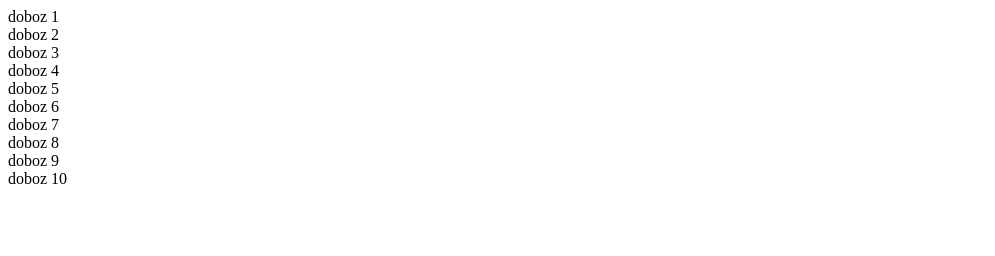
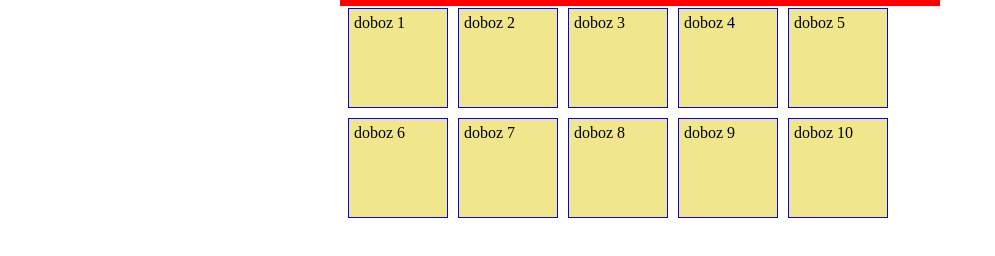
Before and after one commit to KisNorbi1985/20230329float-and-clearfloat, a plain HTML site: page index.html in a window 1280 px wide. Shown: the whole page, without its empty margins (0-995 px from the left). Drawn offline with Linux system fonts and the light colour scheme.

Commit message:
html, css, float

```diff
--- a/index.html
+++ b/index.html
@@ -4,6 +4,27 @@
     <meta charset="UTF-8">
     <meta name="viewport" content="width=device-width, initial-scale=1.0">
     <title>floatolt elemek és a clearfloat</title>
+    <style>
+        *{
+            margin: 0;
+            padding: 0;
+            box-sizing: border-box;
+        }
+        .container{
+            border: 3px solid red;
+            width: 600px;
+            margin: 0 auto;
+        }
+        .item{
+            margin: 5px;
+            padding: 5px;
+            width: 100px;
+            height: 100px;
+            border: 1px solid blue;
+            background: khaki;
+            float: left;
+        }
+    </style>
 </head>
 <body>
     <div class="container">
```
